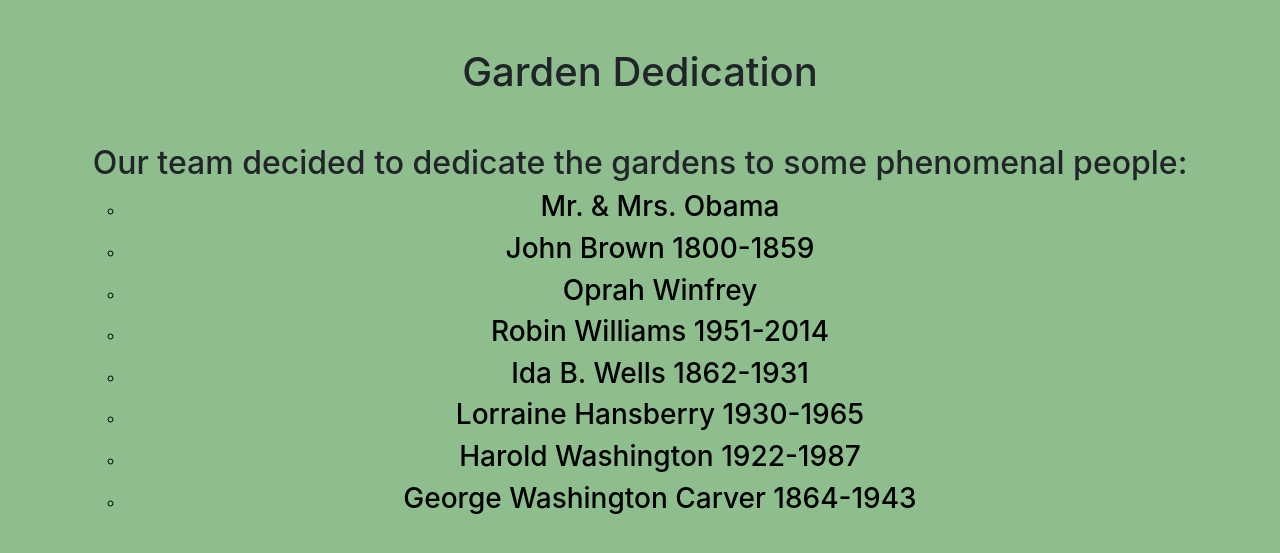
After one commit to Ebubeukeka/Free_Harvest_Day, a Django app: page /gardens in a window 1280 px wide. The commit adds this page. Shown: the top 553 px of the page. Run offline with Django 3.2, Linux system fonts and the light colour scheme; parts of the project's set-up code (start-up, migrations or seed data) failed here and were passed over; some libraries are stand-ins or nearby versions.

Commit message:
Finished Events and Gardens html

```diff
--- a/apps/free_harvest_day_app/templates/events.html
+++ b/apps/free_harvest_day_app/templates/events.html
@@ -32,10 +32,11 @@
 
     <div class="has-animation animation-rtl" data-delay="1000">
         <p class="text h2">Please don't forget about the events below:</p>
-        <ul style="list-style-type: circle; color: green;">
+        <ul style="list-style-type: circle; color: black;">
             <li><h3>Ground Breaking Ceremony TBA</h3></li>
-            <li><h3>Volunteer Celebration</h3></li>
+            <li><h3>Volunteer Celebration TBA</h3></li>
             <li><h3>Plant A Seed Day March 19, 2020</h3></li>
+            <li><h3>Garden Dedication TBA</h3></li>
         </ul>
 
     </div>
--- /dev/null
+++ b/apps/free_harvest_day_app/templates/gardens.html
@@ -0,0 +1,60 @@
+<!DOCTYPE html>
+<html lang="en">
+
+<head>
+    {% load static%}
+    <link href="//maxcdn.bootstrapcdn.com/bootstrap/4.1.1/css/bootstrap.min.css" rel="stylesheet" id="bootstrap-css">
+
+    <meta charset="UTF-8">
+    <meta name="viewport" content="width=device-width, initial-scale=1.0">
+    <meta http-equiv="X-UA-Compatible" content="ie=edge">
+    <link rel="stylesheet" href="https://stackpath.bootstrapcdn.com/bootstrap/4.3.1/css/bootstrap.min.css"
+        integrity="sha384-ggOyR0iXCbMQv3Xipma34MD+dH/1fQ784/j6cY/iJTQUOhcWr7x9JvoRxT2MZw1T" crossorigin="anonymous">
+    <style>
+        .bg-garden {
+            background-color: rgba(72, 148, 72, 0.616);
+            background-size: cover;
+        }
+    </style>
+    <title>Gardens</title>
+</head>
+
+<body class="bg-garden">
+    <center>
+        <h1 class="mt-5">Garden Dedication</h1>
+        <div class="container mt-5">
+            <p class="text h2">Our team decided to dedicate the gardens to some phenomenal people:</p>
+            <ul style="list-style-type: circle; color: black;">
+                <li>
+                    <h3>Mr. & Mrs. Obama</h3>
+                </li>
+                <li>
+                    <h3>John Brown 1800-1859</h3>
+                </li>
+                <li>
+                    <h3>Oprah Winfrey </h3>
+                </li>
+                <li>
+                    <h3>Robin Williams 1951-2014</h3>
+                </li>
+                <li>
+                    <h3>Ida B. Wells 1862-1931</h3>
+                </li>
+                <li>
+                    <h3>Lorraine Hansberry 1930-1965</h3>
+                </li>
+                <li>
+                    <h3>Harold Washington 1922-1987</h3>
+                </li>
+                <li>
+                    <h3>George Washington Carver 1864-1943 </h3>
+                </li>
+
+
+
+            </ul>
+        </div>
+    </center>
+</body>
+
+</html>
--- a/apps/free_harvest_day_app/urls.py
+++ b/apps/free_harvest_day_app/urls.py
@@ -3,6 +3,7 @@
 
 urlpatterns = [
     url(r'^$', views.index),
+    url(r'^gardens$', views.gardens),
     url(r'^register$', views.register),
     url(r'^process_register$', views.process_register),
     url(r'^process_login$', views.process_login),
--- a/apps/free_harvest_day_app/views.py
+++ b/apps/free_harvest_day_app/views.py
@@ -9,6 +9,10 @@
 
 def register(request):
     return render(request, 'register.html')
+
+def gardens(request):
+    return render(request, 'gardens.html')
+
 
 
 def process_register(request):
```
